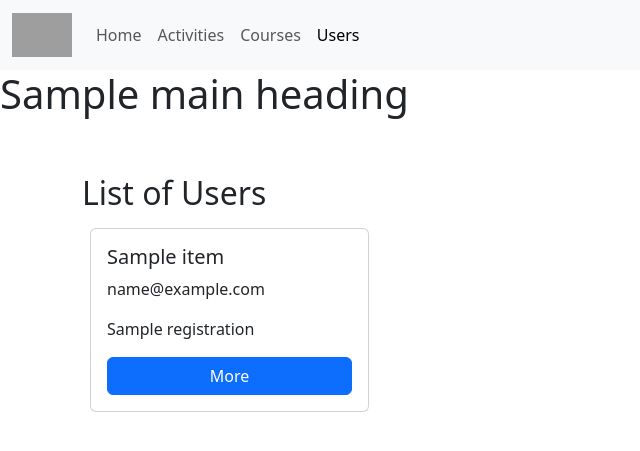
After one commit to GabrielSoaresGomes/sistema-horas-complementares, a Django app: template backend/additional_hours/templates/users.html in a window 1280 px wide. The commit adds this page. Shown: the top 451 px of the page, without its empty margins (0-640 px from the left). Run offline with Django 4.2, Linux system fonts and the light colour scheme; the template is opened without the code that fills it: most values are stand-ins (such as "Sample title", 1, 10 or a date in 2020); grey boxes are pictures that could not be loaded.

Commit message:
iniciando front dos users

```diff
--- a/backend/additional_hours/templates/base.html
+++ b/backend/additional_hours/templates/base.html
@@ -23,6 +23,9 @@
         <li class="nav-item">
           <a class="nav-link {% block course %}{% endblock course %}" href="{% url 'courses' %}">Courses</a>
         </li>
+        <li class="nav-item">
+          <a class="nav-link {% block users %}{% endblock users %}" href="{% url 'list_user' %}">Users</a>
+        </li>
       </ul>
     </div>
   </div>
--- /dev/null
+++ b/backend/additional_hours/templates/users.html
@@ -0,0 +1,23 @@
+{% extends 'base.html' %}
+
+{% block home %}{% endblock home %}
+{% block activity %}{% endblock activity %}
+{% block course %}{% endblock course %}
+{% block users %}active{% endblock users %}
+
+{% block content %}
+    <div class="container mb-5">
+        <div class="pt-5"><h2>List of Users</h2></div>
+        <div class="d-flex flex-row flex-wrap justify-content-between">
+            {% for item in result %}
+                <div class="card w-25 p-3 m-2">
+                    <h5 class="card-title">{{ item.name }}</h5>
+                    <p class="card-text">{{ item.email }}</p>
+                    <p class="card-text">{{ item.registration }}</p>
+                    <a href="{% url 'activity_detail' pk=item.id %}" class="btn btn-primary">More</a>
+                </div>
+            {% endfor %}
+        </div>
+    </div>
+
+{% endblock content %}
```
Also changed, not shown: backend/users/urls.py (+4 -4 lines), backend/users/views.py (+5 -3 lines).
